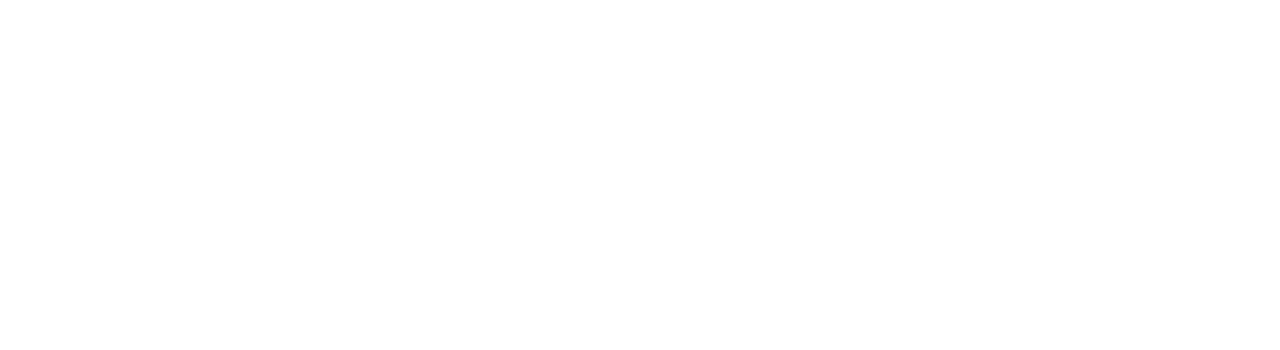
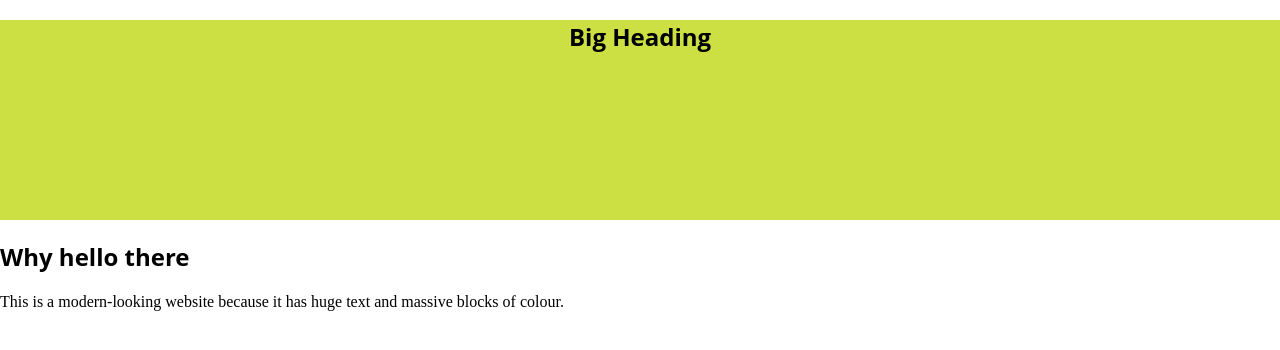
Before and after one commit to nickgriffiths/fed-muckabout, a plain HTML site: page index.html in a window 1280 px wide. Drawn offline with nearby package versions, Linux system fonts and the light colour scheme; files that its build step writes are made by us from their sources.

Commit message:
Started writing some scss

```diff
--- a/index.html
+++ b/index.html
@@ -1,3 +1,18 @@
 <!DOCTYPE html>
 <html>
+
+<link rel="stylesheet" type="text/css" href="out/main.css">
+
+<body>
+    <section class="nav">
+
+    </section>
+    <section class="heading">
+        <h1>Big Heading</h1>
+    </section>
+    <section class="main-body">
+        <h1>Why hello there</h1>
+        <p>This is a modern-looking website because it has huge text and massive blocks of colour.</p>
+    </section>
+</body>
 </html>
--- /dev/null
+++ b/scss/main.scss
@@ -0,0 +1,16 @@
+@import "partials/base";
+@import "partials/_reset";
+@import "partials/_heading";
+
+body {
+  height: 100%;
+  width: 100%;
+}
+
+section {
+  margin: 0px;
+}
+
+h1 {
+  font-family: "Open Sans", "Helvetica Neue", Helvetica, Arial, sans-serif;
+}
--- /dev/null
+++ b/scss/partials/_base.scss
@@ -0,0 +1,2 @@
+$limey-green: #CCDF43;
+$gooey-blue: #5FC8FA;
--- /dev/null
+++ b/scss/partials/_heading.scss
@@ -0,0 +1,9 @@
+.heading {
+  background: $limey-green;
+  height: 200px;
+
+  h1 {
+    text-align: center;
+    height: 150px;
+  }
+}
--- /dev/null
+++ b/scss/partials/_reset.scss
@@ -0,0 +1,7 @@
+html,
+body,
+ul,
+ol {
+  margin: 0;
+  padding: 0;
+}
```
Also changed, not shown: 1 other file.
